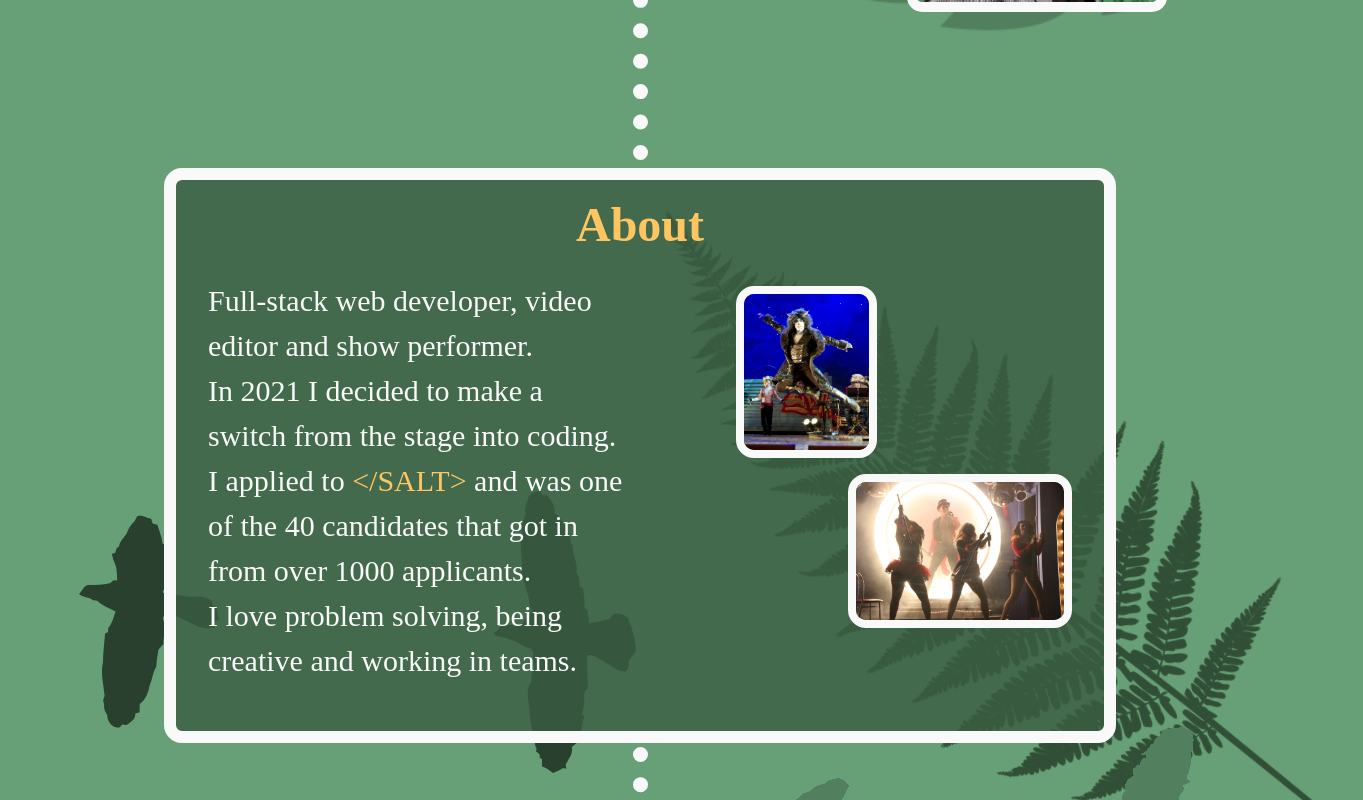
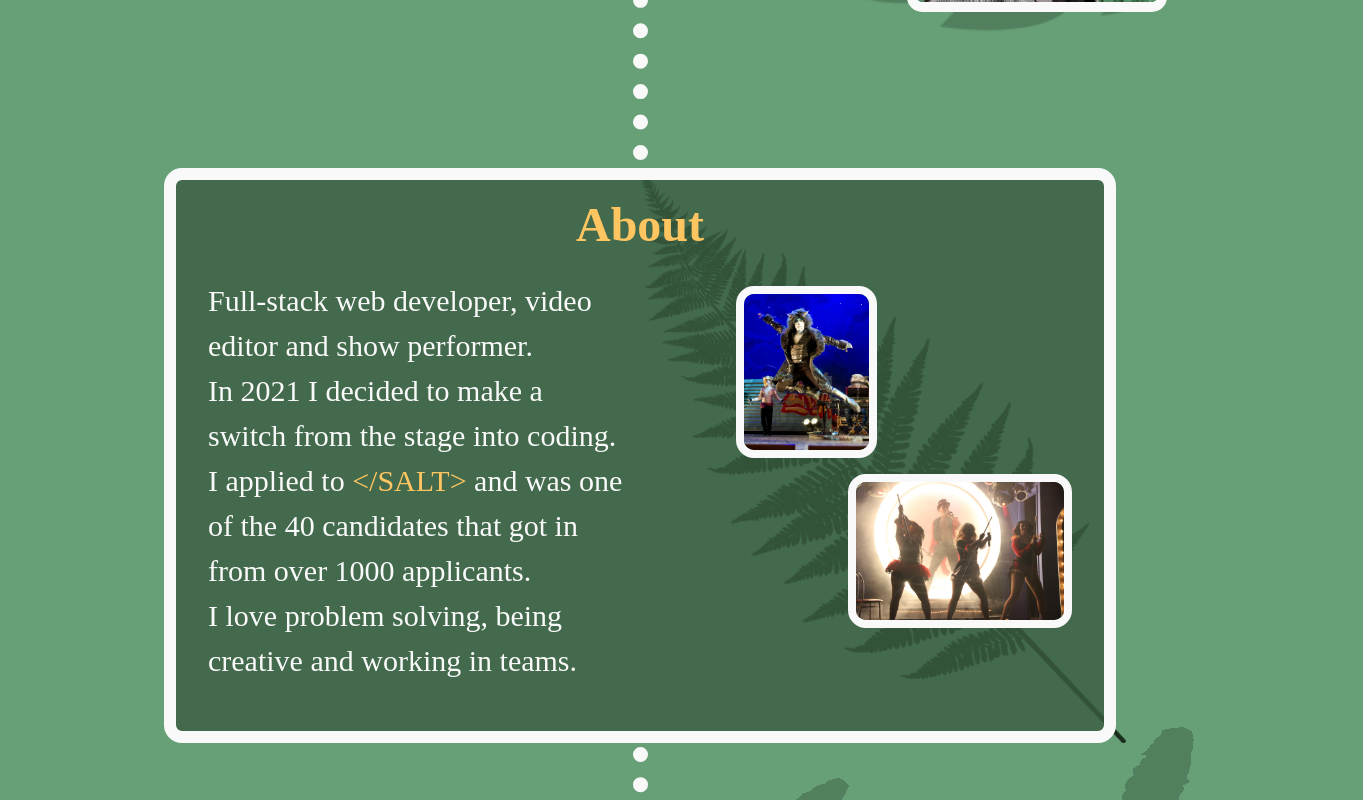
Before and after one commit to leonardo-nunez/leonardo-portfolio, a React (Create React App) app: page / in a window 1280 px wide. Shown: the part 640-1440 px from the top of the page, 1363 px wide, since content can reach past the window. Built offline with nearby package versions, Linux system fonts and the light colour scheme; a web font is replaced by a local one.

Commit message:
side scroll gone

```diff
--- a/src/pages/about/About.js
+++ b/src/pages/about/About.js
@@ -1,13 +1,9 @@
 import CATS from './images/CATS.jpg';
 import Circus from './images/Circus.jpg';
-import fern from '../../images/fern.png';
-import birdSilouette from '../../images/bird-silhouette.png';
 
 const About = () => {
   return (
     <section className="about">
-      <img className="about__bird" src={birdSilouette} alt="background_image" />
-      <img className="about__fern" src={fern} alt="background_image" />
       <article className="about__wrapper">
         <h2 className="about__title">About</h2>
         <article className="about__content">
--- a/src/pages/about/about.scss
+++ b/src/pages/about/about.scss
@@ -3,6 +3,12 @@
   flex-direction: column;
   align-items: center;
   margin: 0.5rem auto 1rem;
+  width: 100vw;
+
+  background-image: url('../../images/fern.png');
+  background-repeat: no-repeat;
+  background-size: contain;
+  background-position: 50vw 0;
 
   &__wrapper {
     display: flex;
```
